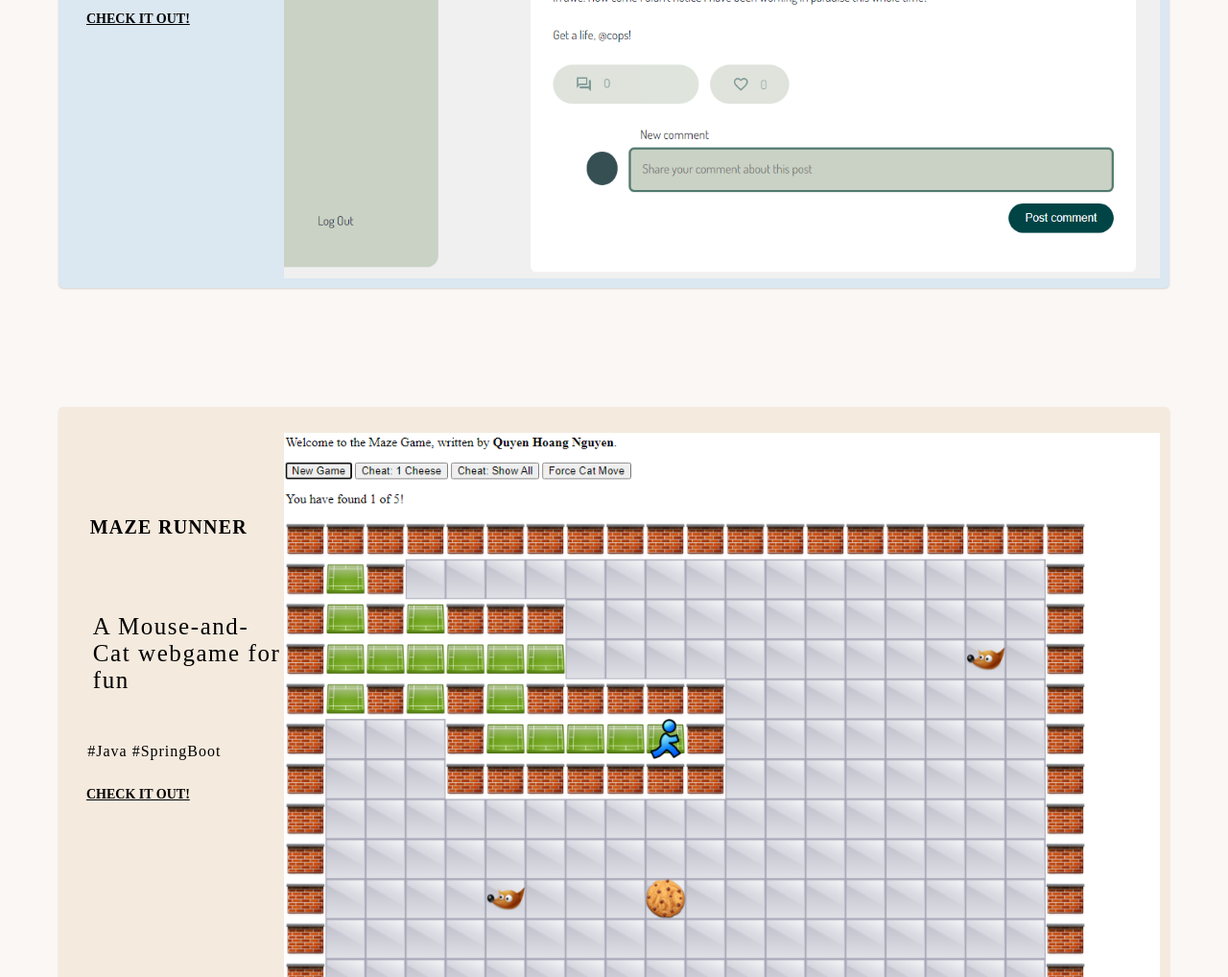
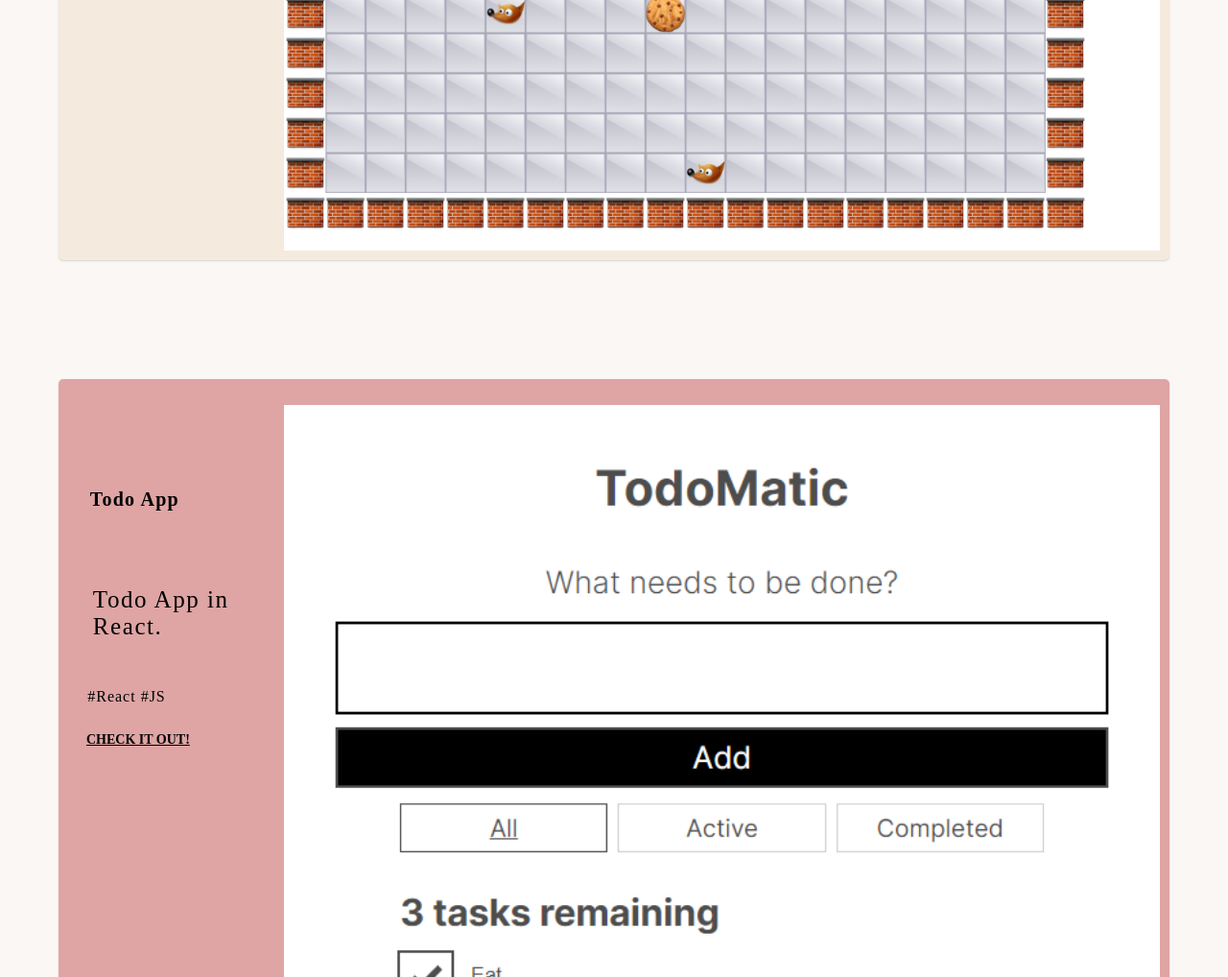
Before and after one commit to hqnguyen99/hqnguyen99.github.io, a Gatsby site: page /projects in a window 1280 px wide. Shown: the part 642-1660 px from the top of the page at 96% size. Built offline with nearby package versions, Linux system fonts and the light colour scheme; Gatsby itself is replaced by a stand-in of ours.

Commit message:
Update project list

```diff
--- a/src/components/ProjectList/ProjectList.js
+++ b/src/components/ProjectList/ProjectList.js
@@ -2,7 +2,16 @@ import React from "react";
 import Project from "../Project/Project";
 import HikingPortfolioImage from '../../../public/static/hiking-portfolio.png'
 import MazeRunnerImage from '../../../public/static/MazeRunner.png'
+import TodoImage from '../../../public/static/todo-app.png'
 
+const MazeRunner = {
+    'title': 'MAZE RUNNER',
+    'picture': MazeRunnerImage,
+    'infor': 'A Mouse-and-Cat webgame for fun',
+    'tag': '#Java #SpringBoot',
+    'link': 'https://maze-game-runner-921b462541d3.herokuapp.com/',
+    'background_color': '#f5eade'
+};
 const HikingPortfolio = {
     'title': 'HIKING PORTFOLIO',
     'picture': HikingPortfolioImage,
@@ -11,20 +20,22 @@ const HikingPortfolio = {
     'link': 'http://ec2-54-234-52-36.compute-1.amazonaws.com:8080/hikers/login',
     'background_color': '#dbe7f1'
 };
-const MazeRunner = {
-    'title': 'MAZE RUNNER',
-    'picture': MazeRunnerImage,
-    'infor': 'A Mouse-and-Cat webgame for fun',
-    'tag': '#Java #SpringBoot',
-    'link': 'https://maze-game-runner-921b462541d3.herokuapp.com/',
-    'background_color': '#f5eade'
-};
+const Todo= {
+    'title': 'Todo App',
+    'picture': TodoImage,
+    'infor': 'Todo App in React.',
+    'tag': '#React #JS',
+    'link': 'https://to-do-app-ten-tau.vercel.app/',
+    'background_color': '#dea5a4'
+}
+
 
 export default function ProjectList() {
     return (
         <div>
+            <Project project={MazeRunner} />
+            <Project project={Todo} />
             <Project project={HikingPortfolio} />
-            <Project project={MazeRunner} />
         </div>
     )
 }
```
Also changed, not shown: public/static/todo-app.png (added), 1 other file.
